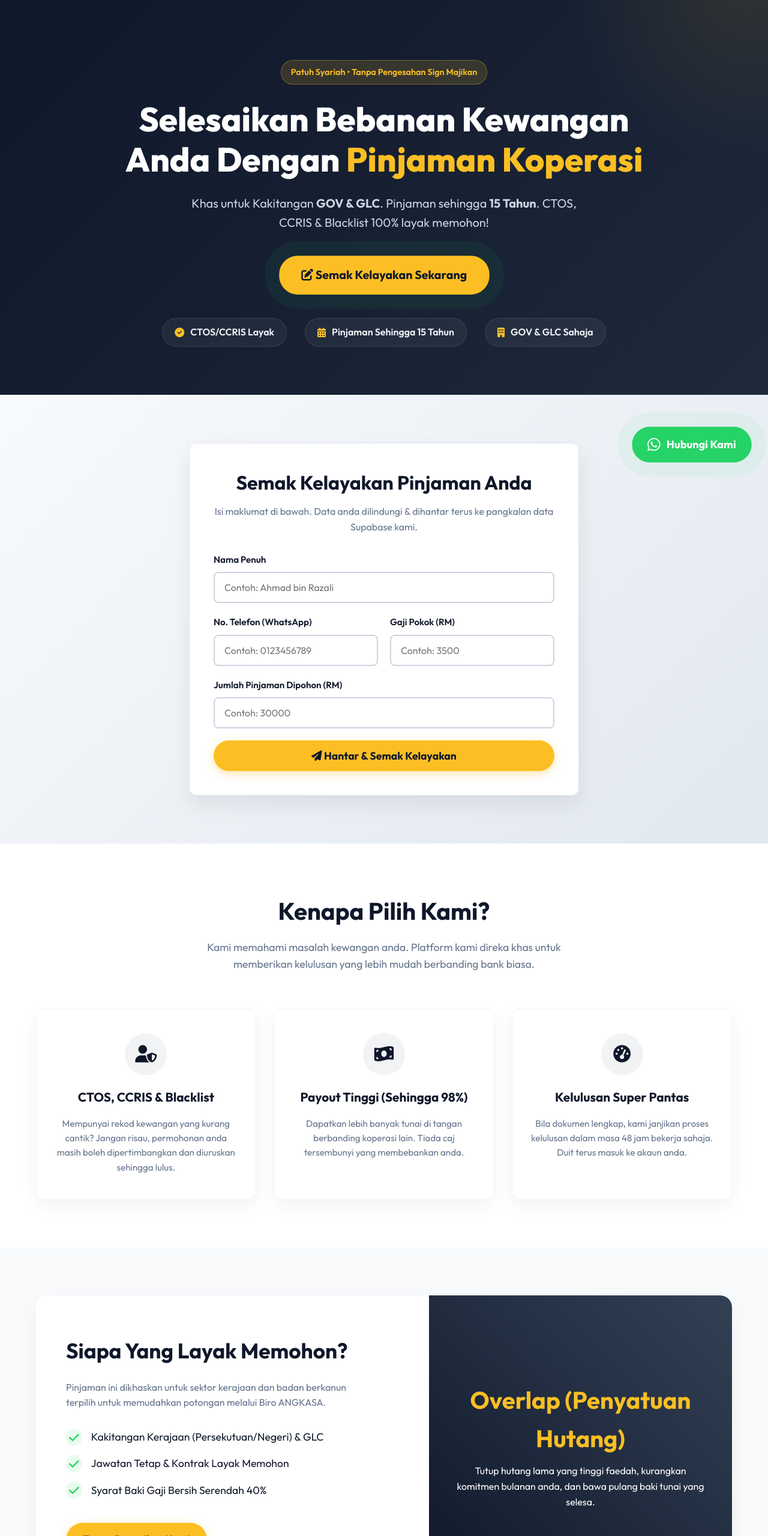
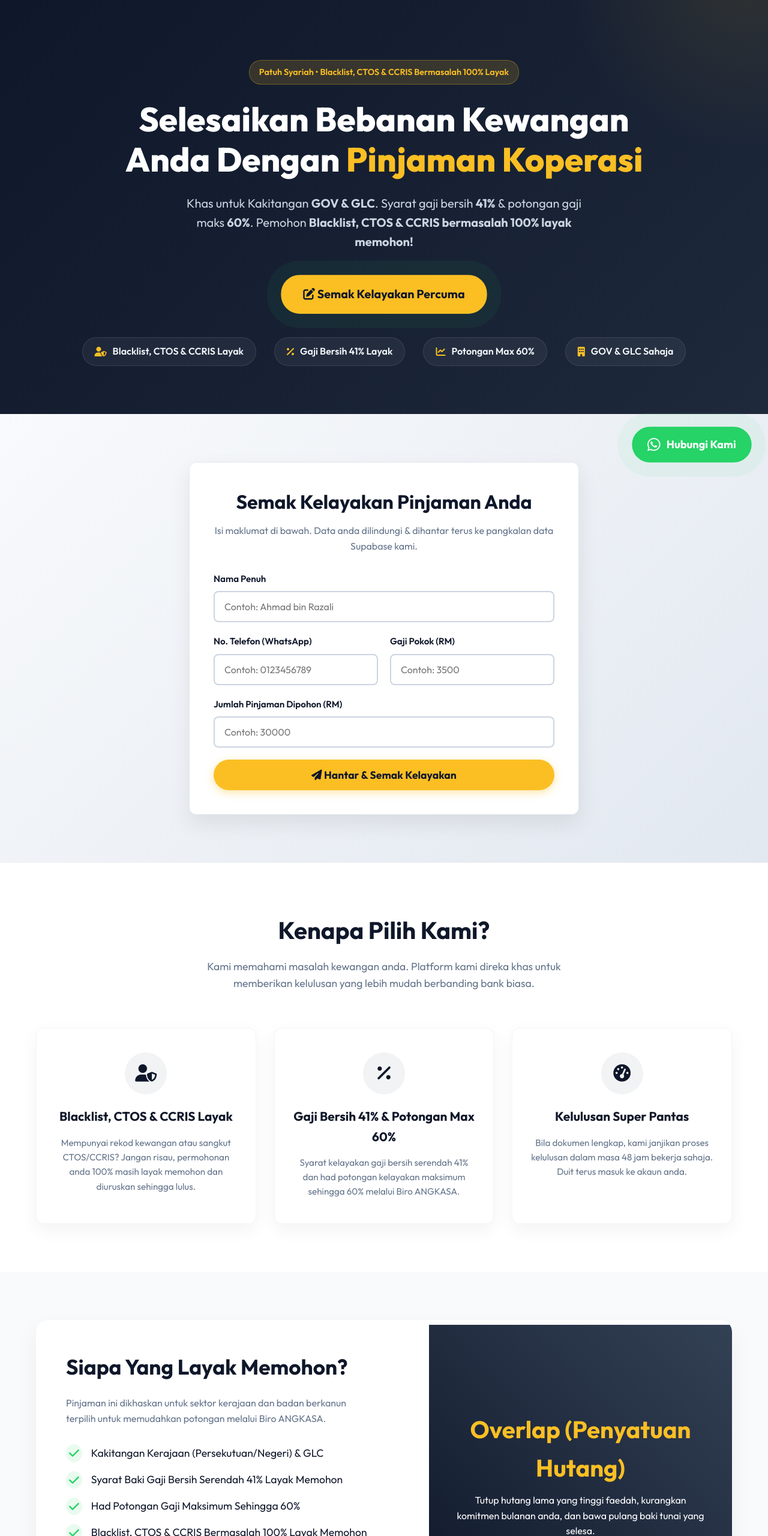
Before and after one commit to azrisaadproperties/pinjamankoperasi2u, a plain HTML site: page index.html in a window 1280 px wide. Shown: the top 2560 px of the page at 60% size. Drawn offline with nearby package versions, Linux system fonts and the light colour scheme.

Commit message:
Update eligibility info: Blacklist, CTOS/CCRIS, 41% net salary, 60% max deduction

```diff
--- a/index.html
+++ b/index.html
@@ -532,20 +532,23 @@
     <header class="hero">
         <div class="container">
             <div class="hero-content">
-                <div class="badge">Patuh Syariah • Tanpa Pengesahan Sign Majikan</div>
+                <div class="badge">Patuh Syariah • Blacklist, CTOS & CCRIS Bermasalah 100% Layak</div>
                 <h1>Selesaikan Bebanan Kewangan Anda Dengan <span>Pinjaman Koperasi</span></h1>
-                <p>Khas untuk Kakitangan <strong>GOV & GLC</strong>. Pinjaman sehingga <strong>15 Tahun</strong>. CTOS, CCRIS & Blacklist 100% layak memohon!</p>
+                <p>Khas untuk Kakitangan <strong>GOV & GLC</strong>. Syarat gaji bersih <strong>41%</strong> & potongan gaji maks <strong>60%</strong>. Pemohon <strong>Blacklist, CTOS & CCRIS bermasalah 100% layak memohon!</strong></p>
 
                 <a href="#semak-kelayakan" class="btn btn-primary pulse-button" style="padding: 16px 36px; font-size: 1.2rem;">
-                    <i class="fas fa-edit"></i> Semak Kelayakan Sekarang
+                    <i class="fas fa-edit"></i> Semak Kelayakan Percuma
                 </a>
 
                 <div class="hero-features">
                     <div class="hero-feature-item">
-                        <i class="fas fa-check-circle"></i> CTOS/CCRIS Layak
+                        <i class="fas fa-user-shield"></i> Blacklist, CTOS & CCRIS Layak
                     </div>
                     <div class="hero-feature-item">
-                        <i class="fas fa-calendar-alt"></i> Pinjaman Sehingga 15 Tahun
+                        <i class="fas fa-percentage"></i> Gaji Bersih 41% Layak
+                    </div>
+                    <div class="hero-feature-item">
+                        <i class="fas fa-chart-line"></i> Potongan Max 60%
                     </div>
                     <div class="hero-feature-item">
                         <i class="fas fa-building"></i> GOV & GLC Sahaja
@@ -605,17 +608,17 @@
                     <div class="feature-icon">
                         <i class="fas fa-user-shield"></i>
                     </div>
-                    <h3>CTOS, CCRIS & Blacklist</h3>
-                    <p>Mempunyai rekod kewangan yang kurang cantik? Jangan risau, permohonan anda masih boleh dipertimbangkan dan diuruskan sehingga lulus.</p>
+                    <h3>Blacklist, CTOS & CCRIS Layak</h3>
+                    <p>Mempunyai rekod kewangan atau sangkut CTOS/CCRIS? Jangan risau, permohonan anda 100% masih layak memohon dan diuruskan sehingga lulus.</p>
                 </div>
 
                 <!-- Feature 2 -->
                 <div class="feature-card">
                     <div class="feature-icon">
-                        <i class="fas fa-money-bill-wave"></i>
+                        <i class="fas fa-percentage"></i>
                     </div>
-                    <h3>Payout Tinggi (Sehingga 98%)</h3>
-                    <p>Dapatkan lebih banyak tunai di tangan berbanding koperasi lain. Tiada caj tersembunyi yang membebankan anda.</p>
+                    <h3>Gaji Bersih 41% & Potongan Max 60%</h3>
+                    <p>Syarat kelayakan gaji bersih serendah 41% dan had potongan kelayakan maksimum sehingga 60% melalui Biro ANGKASA.</p>
                 </div>
 
                 <!-- Feature 3 -->
@@ -640,8 +643,9 @@
 
                     <ul class="checklist">
                         <li><i class="fas fa-check"></i> Kakitangan Kerajaan (Persekutuan/Negeri) & GLC</li>
-                        <li><i class="fas fa-check"></i> Jawatan Tetap & Kontrak Layak Memohon</li>
-                        <li><i class="fas fa-check"></i> Syarat Baki Gaji Bersih Serendah 40%</li>
+                        <li><i class="fas fa-check"></i> Syarat Baki Gaji Bersih Serendah 41% Layak Memohon</li>
+                        <li><i class="fas fa-check"></i> Had Potongan Gaji Maksimum Sehingga 60%</li>
+                        <li><i class="fas fa-check"></i> Blacklist, CTOS & CCRIS Bermasalah 100% Layak Memohon</li>
                     </ul>
 
                     <a href="https://wa.me/60175053408?text=Hai,%20saya%20kakitangan%20kerajaan/GLC%20dan%20ingin%20semak%20kelayakan" class="btn btn-primary" target="_blank">
```
